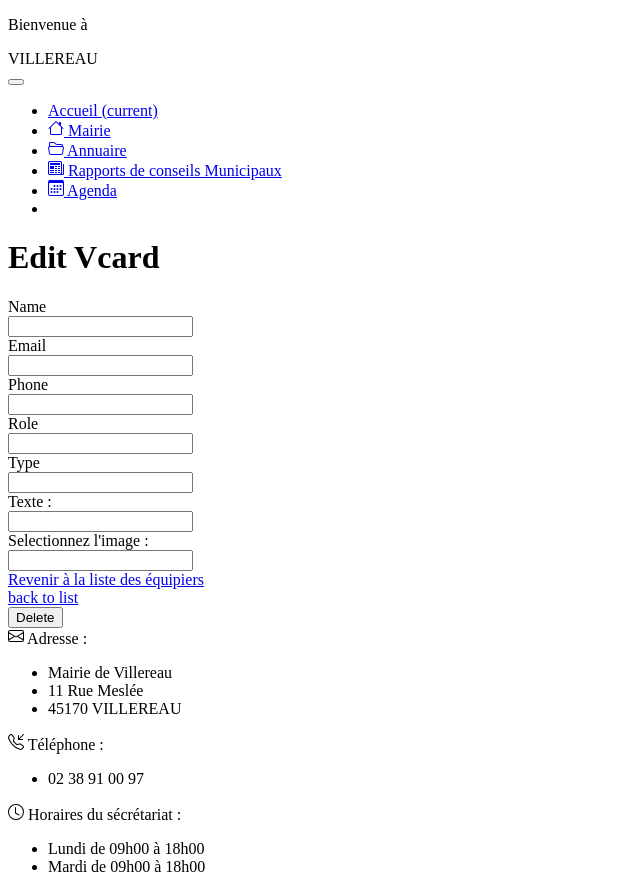
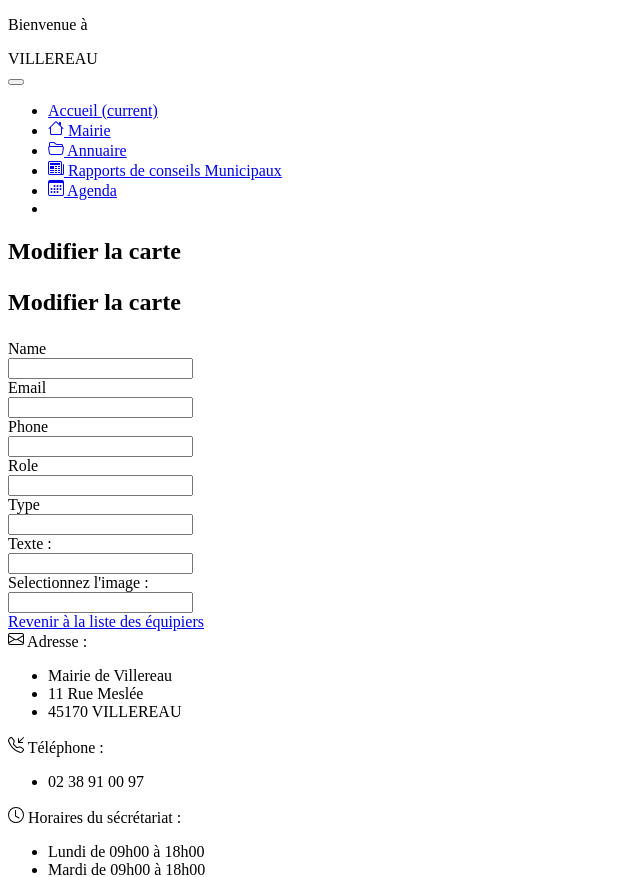
Before and after one commit to mayard689/Villereau, a Symfony app: template templates/vcard/edit.html.twig in a window 1280 px wide. Shown: the top 877 px of the page, without its empty margins (0-640 px from the left). Run offline with Twig, Linux system fonts and the light colour scheme; the template is opened without the code that fills it, so the values that code supplies are empty; form fields are guessed from the names that the template uses; some libraries are stand-ins or nearby versions.

Commit message:
adjust and standardize vcard form design

```diff
--- a/templates/vcard/_delete_form.html.twig
+++ /dev/null
@@ -1,5 +0,0 @@
-<form method="post" action="{{ path('vcard_delete', {'id': vcard.id}) }}" onsubmit="return confirm('Are you sure you want to delete this item?');">
-    <input type="hidden" name="_method" value="DELETE">
-    <input type="hidden" name="_token" value="{{ csrf_token('delete' ~ vcard.id) }}">
-    <button class="btn">Delete</button>
-</form>
--- a/templates/vcard/_form.html.twig
+++ b/templates/vcard/_form.html.twig
@@ -1,42 +1,42 @@
 {{ form_start(form) }}
     <div class="form-group row">
-        <div class="col-3">{{ form_label(form.name) }}</div>
+        {{ form_label(form.name) }}
         <div class="col-sm-12 col-md-9">{{ form_widget(form.name, { 'attr': {'class': 'w-100'} }) }}</div>
         <div class="col-12">{{ form_errors(form.name) }}</div>
     </div>
 
     <div class="form-group row">
-        <div class="col-3">{{ form_label(form.email) }}</div>
+        {{ form_label(form.email) }}
         <div class="col-sm-12 col-md-9">{{ form_widget(form.email, { 'attr': {'class': 'w-100'} }) }}</div>
         <div class="col-12">{{ form_errors(form.email) }}</div>
     </div>
 
     <div class="form-group row">
-        <div class="col-3">{{ form_label(form.phone) }}</div>
+        {{ form_label(form.phone) }}
         <div class="col-sm-12 col-md-9">{{ form_widget(form.phone, { 'attr': {'class': 'w-100'} }) }}</div>
         <div class="col-12">{{ form_errors(form.phone) }}</div>
     </div>
 
     <div class="form-group row">
-        <div class="col-3">{{ form_label(form.role) }}</div>
+        {{ form_label(form.role) }}
         <div class="col-sm-12 col-md-9">{{ form_widget(form.role, { 'attr': {'class': 'w-100'} }) }}</div>
         <div class="col-12">{{ form_errors(form.role) }}</div>
     </div>
 
     <div class="form-group row">
-        <div class="col-3">{{ form_label(form.type) }}</div>
+        {{ form_label(form.type) }}
         <div class="col-sm-12 col-md-9">{{ form_widget(form.type, { 'attr': {'class': 'w-100'} }) }}</div>
         <div class="col-12">{{ form_errors(form.type) }}</div>
     </div>
 
     <div class="form-group row">
-        <div class="col-3">{{ form_label(form.text, 'Texte : ') }}</div>
+        {{ form_label(form.text, 'Texte : ') }}
         <div class="col-sm-12 col-md-9">{{ form_widget(form.text, { 'attr': {'class': 'w-100'} }) }}</div>
         <div class="col-12">{{ form_errors(form.text) }}</div>
     </div>
 
     <div class="form-group row ">
-        <div class="col-4">{{ form_label(form.pictureFile, 'Selectionnez l\'image : ') }}</div>
+        {{ form_label(form.pictureFile, 'Selectionnez l\'image : ') }}
         <div class="img-wrapper w-50 overflow-hidden"><div class="col-sm-12 col-md-8">{{ form_widget(form.pictureFile) }}</div></div>
         <div class="col-12">{{ form_errors(form.pictureFile) }}</div>
     </div>
--- a/templates/vcard/_vcardCard.html.twig
+++ b/templates/vcard/_vcardCard.html.twig
@@ -4,6 +4,11 @@
             <img class=""
                  src="/pictures/card/{{ vcard.picture }}"
                  alt="Photo de {{vcard.name}}">
+
+            {% include 'tools/_adminButton.html.twig' with {
+                'text': 'Modifier',
+                'path': path('vcard_edit', {'id': vcard.id})
+            } %}
         </div>
 
         <div class="card-text">
--- a/templates/vcard/edit.html.twig
+++ b/templates/vcard/edit.html.twig
@@ -3,11 +3,14 @@
 {% block title %}Edit Vcard{% endblock %}
 
 {% block body %}
-    <h1>Edit Vcard</h1>
+    <section class="container">
+        {%  include 'tools/_h1.html.twig' with {'title' : 'MODIFIER LA CARTE'} %}
 
-    {{ include('vcard/_form.html.twig', {'button_label': 'Update'}) }}
+        {{ include('vcard/_form.html.twig', {'button_label': 'Update'}) }}
 
-    <a href="{{ path('vcard_index') }}">back to list</a>
-
-    {{ include('vcard/_delete_form.html.twig') }}
+        {% include'tools/_deleteButton.html.twig' with {
+            'path': path('vcard_delete', {'id': vcard.id}),
+            'tokenIndex' : vcard.id
+        } %}
+    </section>
 {% endblock %}
--- a/templates/vcard/index.html.twig
+++ b/templates/vcard/index.html.twig
@@ -31,7 +31,7 @@
         } %}
 
         {% include 'tools/_adminButton.html.twig' with {
-            'text': 'Créer un nouvel équipier',
+            'text': 'Créer une nouvelle carte de visite',
             'path': path('vcard_new')
         } %}
     </section>
@@ -53,7 +53,7 @@
         } %}
 
         {% include 'tools/_adminButton.html.twig' with {
-            'text': 'Créer un nouvel équipier',
+            'text': 'Créer une nouvelle carte de visite',
             'path': path('vcard_new')
         } %}
     </section>
@@ -75,7 +75,7 @@
         } %}
 
         {% include 'tools/_adminButton.html.twig' with {
-            'text': 'Créer un nouvel équipier',
+            'text': 'Créer une nouvelle carte de visite',
             'path': path('vcard_new')
         } %}
     </section>
```
Also changed, not shown: assets/styles/vcardpage.scss (+7 -0 lines), templates/home/_clickme.html.twig (+9 -4 lines), templates/vcard/new.html.twig (+4 -4 lines).
